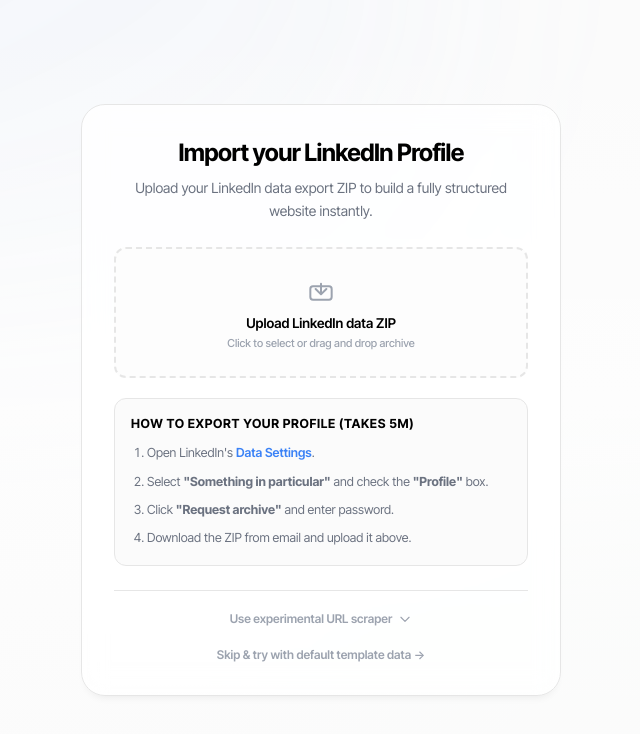
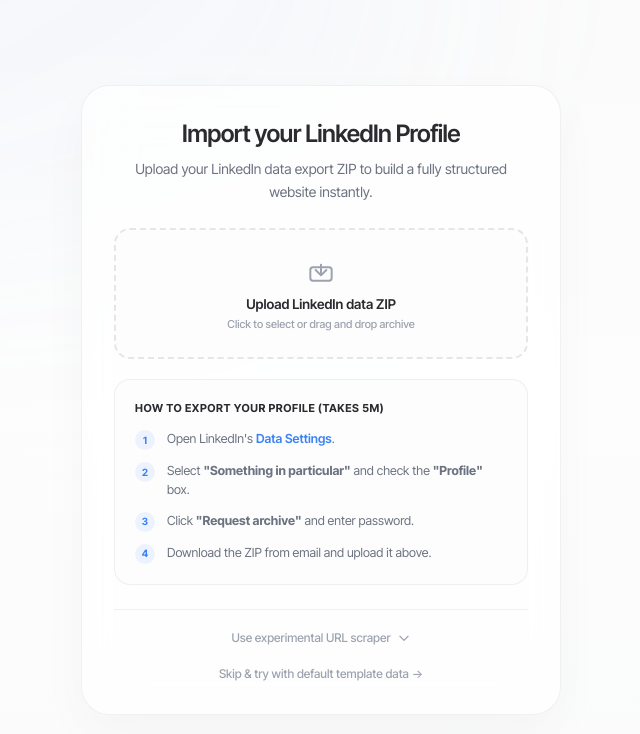
Before and after one commit to ahmedzulfi/linked, a Next.js app: page /onboarding in a window 1280 px wide. Shown: the top 734 px of the page, without its empty margins (319-959 px from the left). Built offline with nearby package versions, Linux system fonts and the light colour scheme.

Commit message:
feat: implement Webild design system aesthetics on onboarding UI steps and components

```diff
--- a/app/onboarding/page.tsx
+++ b/app/onboarding/page.tsx
@@ -379,12 +379,12 @@
                 animate={{ opacity: 1, scale: 1, y: 0 }}
                 exit={{ opacity: 0, scale: 0.95, y: -8 }}
                 transition={{ duration: 0.22, ease: [0.23, 1, 0.32, 1] }}
-                className="bg-white/80 backdrop-blur-md border border-[#E6E6E6] rounded-[24px] shadow-[0px_6px_10px_-6px_rgba(0,0,0,0.09)] p-8 flex flex-col w-full max-w-[480px]"
+                className="bg-white/70 backdrop-blur-xl border border-[#E6E6E6]/60 rounded-[28px] shadow-[0_20px_50px_rgba(0,0,0,0.03)] p-8 flex flex-col w-full max-w-[480px] select-none"
               >
-                <h1 className="text-2xl font-bold tracking-tight text-black text-center mb-2 font-inter-tight">
+                <h1 className="text-2xl font-semibold tracking-tight text-[#2A2A2F] text-center mb-2 font-inter">
                   Import your LinkedIn Profile
                 </h1>
-                <p className="text-[14px] text-gray-500 text-center mb-6 leading-relaxed">
+                <p className="text-[14px] text-gray-500 text-center mb-6 leading-relaxed font-inter">
                   Upload your LinkedIn data export ZIP to build a fully structured website instantly.
                 </p>
 
@@ -392,7 +392,7 @@
                 <div className="flex flex-col gap-3 w-full mb-5">
                   <label
                     htmlFor="zip-upload-primary"
-                    className="w-full flex flex-col items-center justify-center border-2 border-dashed border-[#E6E6E6] hover:border-[#8DB8FF] rounded-xl p-6 bg-[#FBFBFB]/50 cursor-pointer transition-colors duration-150 relative text-center"
+                    className="w-full flex flex-col items-center justify-center border-2 border-dashed border-[#E6E6E6] hover:border-[#8DB8FF] rounded-2xl p-6 bg-[#FBFBFB]/50 hover:bg-[#8DB8FF]/5 cursor-pointer transition-[border-color,background-color,box-shadow,transform] duration-150 hover:shadow-[0_0_20px_rgba(141,184,255,0.12)] active:scale-[0.98] relative text-center group"
                   >
                     <input
                       id="zip-upload-primary"
@@ -402,12 +402,12 @@
                       className="hidden"
                       disabled={isImporting}
                     />
-                    <svg className="w-8 h-8 text-gray-400 mb-2" fill="none" stroke="currentColor" viewBox="0 0 24 24">
+                    <svg className="w-8 h-8 text-gray-400 mb-2 transition-transform duration-200 group-hover:scale-105" fill="none" stroke="currentColor" viewBox="0 0 24 24">
                       <path strokeLinecap="round" strokeLinejoin="round" strokeWidth="1.5" d="M12 16v-8m0 8l-4-4m4 4l4-4M4 12v6a2 2 0 002 2h12a2 2 0 002-2v-6a2 2 0 00-2-2H6a2 2 0 00-2 2z" />
                     </svg>
                     {zipFile ? (
                       <div className="flex flex-col items-center gap-1">
-                        <span className="text-[13px] font-semibold text-black truncate max-w-[280px]">
+                        <span className="text-[13px] font-semibold text-[#2A2A2F] truncate max-w-[280px]">
                           {zipFile.name}
                         </span>
                         <span className="text-[11px] text-gray-500 font-medium">
@@ -416,7 +416,7 @@
                       </div>
                     ) : (
                       <div className="flex flex-col items-center gap-0.5">
-                        <span className="text-[13.5px] font-semibold text-black">
+                        <span className="text-[13.5px] font-semibold text-[#2A2A2F]">
                           Upload LinkedIn data ZIP
                         </span>
                         <span className="text-[11px] text-gray-400 font-medium">
@@ -430,7 +430,7 @@
                     <button
                       onClick={handleUploadZip}
                       disabled={isImporting}
-                      className="h-11 bg-[#2A2A2F] hover:bg-[#3A3A42] text-white text-[13px] font-bold rounded-xl transition-all active:scale-[0.97] transition-transform flex items-center justify-center gap-1.5 shadow-sm disabled:opacity-50"
+                      className="h-10 w-full bg-[#2A2A2F] hover:bg-[#3A3A42] text-white text-[12px] font-medium rounded-[13px] transition-[background-color,box-shadow,transform] duration-100 active:scale-[0.97] flex items-center justify-center gap-1.5 shadow-[0px_6px_10px_-6px_rgba(0,0,0,0.09)] disabled:opacity-50 cursor-pointer"
                     >
                       {isImporting ? (
                         <span className="flex items-center gap-2">
@@ -445,41 +445,34 @@
                 </div>
 
                 {/* Step-by-Step Instructions */}
-                <div className="bg-[#FBFBFB] border border-[#E6E6E6] rounded-xl p-4 mb-6 text-left">
-                  <h3 className="text-[12.5px] font-bold text-black uppercase tracking-wider mb-2.5">
+                <div className="bg-[#FBFBFB]/40 border border-[#E6E6E6]/60 rounded-2xl p-5 mb-6 text-left">
+                  <h3 className="text-[11px] font-bold text-[#2A2A2F] uppercase tracking-wider mb-3.5">
                     How to export your profile (takes 5m)
                   </h3>
-                  <ol className="text-[12.5px] text-gray-500 space-y-2 list-decimal pl-4 leading-relaxed">
-                    <li>
-                      Open LinkedIn's{" "}
-                      <a
-                        href="https://www.linkedin.com/psettings/member-data"
-                        target="_blank"
-                        rel="noopener noreferrer"
-                        className="text-[#3b82f6] font-semibold hover:underline"
-                      >
-                        Data Settings
-                      </a>.
-                    </li>
-                    <li>
-                      Select <strong>"Something in particular"</strong> and check the <strong>"Profile"</strong> box.
-                    </li>
-                    <li>
-                      Click <strong>"Request archive"</strong> and enter password.
-                    </li>
-                    <li>
-                      Download the ZIP from email and upload it above.
-                    </li>
-                  </ol>
+                  <div className="space-y-3">
+                    {[
+                      { num: 1, text: <>Open LinkedIn's <a href="https://www.linkedin.com/psettings/member-data" target="_blank" rel="noopener noreferrer" className="text-[#3b82f6] font-semibold hover:underline">Data Settings</a>.</> },
+                      { num: 2, text: <>Select <strong>"Something in particular"</strong> and check the <strong>"Profile"</strong> box.</> },
+                      { num: 3, text: <>Click <strong>"Request archive"</strong> and enter password.</> },
+                      { num: 4, text: <>Download the ZIP from email and upload it above.</> }
+                    ].map((item) => (
+                      <div key={item.num} className="flex gap-3 text-[12.5px] text-gray-500">
+                        <span className="w-5 h-5 rounded-full bg-[#8DB8FF]/15 text-[#3b82f6] text-[10px] font-bold flex items-center justify-center shrink-0 select-none">
+                          {item.num}
+                        </span>
+                        <span className="leading-normal">{item.text}</span>
+                      </div>
+                    ))}
+                  </div>
                 </div>
 
-                <div className="h-px bg-[#E6E6E6] w-full mb-5" />
+                <div className="h-[1px] bg-[#E6E6E6]/60 w-full mb-5" />
 
                 {/* Experimental URL Scraper Toggle */}
                 <div className="flex flex-col w-full mb-3">
                   <button
                     onClick={() => setShowUrlOption(!showUrlOption)}
-                    className="text-xs font-semibold text-gray-400 hover:text-black flex items-center justify-center gap-1.5 transition-colors self-center bg-transparent border-none cursor-pointer"
+                    className="text-xs font-medium text-gray-400 hover:text-[#2A2A2F] flex items-center justify-center gap-1.5 transition-[color,transform] duration-150 active:scale-[0.95] self-center bg-transparent border-none cursor-pointer select-none"
                   >
                     <span>{showUrlOption ? "Hide experimental options" : "Use experimental URL scraper"}</span>
                     <svg
@@ -508,16 +501,16 @@
                             value={url}
                             onChange={(e) => setUrl(e.target.value)}
                             onKeyDown={(e) => e.key === "Enter" && handleStartScrape(url)}
-                            className="w-full h-11 px-4 rounded-xl bg-[#FBFBFB] border border-[#E6E6E6] focus:border-[#8DB8FF] focus:ring-1 focus:ring-[#8DB8FF] outline-none text-[14px] font-medium text-black transition-colors"
+                            className="ds-input"
                           />
                           <button
                             onClick={() => handleStartScrape(url)}
-                            className="h-10 bg-neutral-100 hover:bg-neutral-200 text-black text-[12.5px] font-bold rounded-xl transition-all active:scale-[0.97] transition-transform flex items-center justify-center gap-1.5 border border-[#E6E6E6]"
+                            className="h-10 bg-[#F3F3F3] hover:bg-[#EAEAEA] text-black text-[12px] font-medium rounded-[13px] border border-[#E6E6E6] transition-[background-color,border-color,transform] duration-100 active:scale-[0.97] flex items-center justify-center gap-1.5 cursor-pointer"
                           >
                             Scrape Profile URL
                           </button>
                         </div>
-                        <p className="text-[11px] text-gray-400 leading-relaxed text-center">
+                        <p className="text-[11px] text-gray-400 leading-relaxed text-center font-inter">
                           ⚠️ LinkedIn's security blocking is highly aggressive. URL scraping frequently encounters security checkpoints (authwalls). ZIP upload is recommended.
                         </p>
                       </motion.div>
@@ -528,7 +521,7 @@
                 {/* Instant Skip / Demo Data */}
                 <button
                   onClick={handleManualImport}
-                  className="mt-2 text-xs font-semibold text-gray-400 hover:text-black self-center transition-colors bg-transparent border-none cursor-pointer"
+                  className="mt-2 text-xs font-medium text-gray-400 hover:text-[#2A2A2F] self-center transition-[color,transform] duration-150 active:scale-[0.95] bg-transparent border-none cursor-pointer"
                 >
                   Skip & try with default template data →
                 </button>
@@ -543,13 +536,13 @@
                 animate={{ opacity: 1, scale: 1, y: 0 }}
                 exit={{ opacity: 0, scale: 0.95, y: -8 }}
                 transition={{ duration: 0.22, ease: [0.23, 1, 0.32, 1] }}
-                className="bg-white/80 backdrop-blur-md border border-[#E6E6E6] rounded-[24px] shadow-[0px_6px_10px_-6px_rgba(0,0,0,0.09)] w-full max-w-lg overflow-hidden flex flex-col p-8"
+                className="bg-white/80 backdrop-blur-md border border-[#E6E6E6] rounded-[24px] shadow-[0px_6px_10px_-6px_rgba(0,0,0,0.09)] w-full max-w-lg overflow-hidden flex flex-col p-8 select-none"
               >
                 <div className="cn-card-header group/card-header @container/card-header grid auto-rows-min items-start has-data-[slot=card-action]:grid-cols-[1fr_auto] has-data-[slot=card-description]:grid-rows-[auto_auto] mb-6">
-                  <div className="cn-card-title cn-font-heading leading-none font-semibold text-lg text-black">
+                  <div className="cn-card-title cn-font-heading leading-none font-semibold text-lg text-black font-inter">
                     Generating your portfolio
                   </div>
-                  <div className="cn-card-description text-sm text-gray-500 mt-1">
+                  <div className="cn-card-description text-sm text-gray-500 mt-1 font-inter">
                     Building your professional website from LinkedIn
                   </div>
                 </div>
@@ -587,7 +580,7 @@
                       const showSeparator = idx < arr.length - 1;
 
                       return (
-                        <li key={idx} className="grid items-center text-primary mt-1 gap-x-0">
+                        <li key={idx} className="grid items-center text-[#2A2A2F] mt-1 gap-x-0">
                           <div
                             className="timeline-dot col-start-2 col-end-3 row-start-1 row-end-1 flex items-center justify-center rounded-full border-none mb-1.25"
                             role="status"
@@ -612,7 +605,7 @@
                             )}
                             {status === "loading" && (
                               <svg
-                                className="lucide lucide-loader text-primary size-5 animate-spin"
+                                className="lucide lucide-loader text-[#2A2A2F] size-5 animate-spin"
                                 height="20"
                                 width="20"
                                 aria-hidden="true"
@@ -668,11 +661,11 @@
                           )}
 
                           <p
-                            className="row-start-1 row-end-1 line-clamp-1 max-w-full truncate col-start-3 col-end-4 mr-auto text-left text-base font-medium ml-4 flex items-center gap-1.5"
+                            className="row-start-1 row-end-1 line-clamp-1 max-w-full truncate col-start-3 col-end-4 mr-auto text-left text-base ml-4 flex items-center gap-1.5"
                             aria-level={3}
                             role="heading"
                           >
-                            <span className={status === "upcoming" ? "text-gray-400" : "text-black"}>
+                            <span className={`font-medium ${status === "upcoming" ? "text-gray-400" : "text-[#2A2A2F] font-semibold font-inter"}`}>
                               {s.title}
                             </span>
                             {status === "loading" && (
@@ -688,7 +681,7 @@
                                 >
                                   <circle cx="12" cy="12" r="6" />
                                 </svg>
-                                <span className="text-gray-400 text-xs font-normal">
+                                <span className="text-gray-400 text-xs font-normal font-inter">
                                   Running...
                                 </span>
                               </>
@@ -696,7 +689,7 @@
                           </p>
 
                           <div className="text-card-foreground row-start-2 row-end-2 pb-8 col-start-3 col-end-4 mr-auto text-left ml-4">
-                            <span className="text-gray-400 text-sm">
+                            <span className="text-gray-400 text-sm font-inter">
                               {s.description}
                             </span>
                           </div>
@@ -716,14 +709,14 @@
                 animate={{ opacity: 1, scale: 1, y: 0 }}
                 exit={{ opacity: 0, scale: 0.95, y: -8 }}
                 transition={{ duration: 0.22, ease: [0.23, 1, 0.32, 1] }}
-                className="bg-white/95 backdrop-blur-md border border-[#E6E6E6] rounded-[24px] shadow-[0px_6px_10px_-6px_rgba(0,0,0,0.09)] p-8 flex flex-col"
+                className="bg-white/70 backdrop-blur-xl border border-[#E6E6E6]/60 rounded-[28px] shadow-[0_20px_50px_rgba(0,0,0,0.03)] p-8 flex flex-col w-full max-w-[480px] select-none"
               >
-                <div className="w-10 h-10 rounded-xl bg-red-50 flex items-center justify-center mb-5 shadow-[0px_6px_10px_-6px_rgba(0,0,0,0.09)]">
+                <div className="w-10 h-10 rounded-xl bg-red-50 flex items-center justify-center mb-5 shadow-sm border border-[#E6E6E6]/40">
                   <AlertCircle className="w-5 h-5 text-[#E45A5A]" />
                 </div>
 
-                <h2 className="text-xl font-bold text-black mb-2 font-inter-tight">Could not fetch public profile.</h2>
-                <div className="text-[14px] text-gray-500 leading-relaxed mb-5">
+                <h2 className="text-xl font-semibold text-[#2A2A2F] mb-2 font-inter">Could not fetch public profile</h2>
+                <div className="text-[13.5px] text-gray-500 leading-relaxed mb-6 font-inter">
                   {isAuthwallError ? (
                     <span>
                       LinkedIn couldn't be read publicly. This is normal — upload your data export instead. You can download it from{" "}
@@ -756,7 +749,7 @@
                 <div className="flex flex-col items-center gap-3 w-full mb-6">
                   <label
                     htmlFor="zip-upload"
-                    className="w-full flex flex-col items-center justify-center border-2 border-dashed border-[#E6E6E6] hover:border-[#8DB8FF] rounded-xl p-6 bg-[#FBFBFB] cursor-pointer transition-colors duration-150 relative text-center"
+                    className="w-full flex flex-col items-center justify-center border-2 border-dashed border-[#E6E6E6] hover:border-[#8DB8FF] rounded-2xl p-6 bg-[#FBFBFB]/50 hover:bg-[#8DB8FF]/5 cursor-pointer transition-[border-color,background-color,box-shadow,transform] duration-150 hover:shadow-[0_0_20px_rgba(141,184,255,0.12)] active:scale-[0.98] relative text-center group"
                   >
                     <input
                       id="zip-upload"
@@ -766,12 +759,12 @@
                       className="hidden"
                       disabled={isImporting}
                     />
-                    <svg className="w-8 h-8 text-gray-400 mb-2" fill="none" stroke="currentColor" viewBox="0 0 24 24">
+                    <svg className="w-8 h-8 text-gray-400 mb-2 transition-transform duration-200 group-hover:scale-105" fill="none" stroke="currentColor" viewBox="0 0 24 24">
                       <path strokeLinecap="round" strokeLinejoin="round" strokeWidth="1.5" d="M12 16v-8m0 8l-4-4m4 4l4-4M4 12v6a2 2 0 002 2h12a2 2 0 002-2v-6a2 2 0 00-2-2H6a2 2 0 00-2 2z" />
                     </svg>
                     {zipFile ? (
                       <div className="flex flex-col items-center gap-1">
-                        <span className="text-[13px] font-semibold text-black truncate max-w-[280px]">
+                        <span className="text-[13px] font-semibold text-[#2A2A2F] truncate max-w-[280px]">
                           {zipFile.name}
                         </span>
                         <span className="text-[11px] text-gray-500 font-medium">
@@ -780,10 +773,10 @@
                       </div>
                     ) : (
                       <div className="flex flex-col items-center gap-0.5">
-                        <span className="text-[13px] font-semibold text-black">
+                        <span className="text-[13.5px] font-semibold text-[#2A2A2F]">
                           Upload LinkedIn data export ZIP
                         </span>
-                        <span className="text-[11px] text-gray-500 font-medium">
+                        <span className="text-[11px] text-gray-400 font-medium">
                           Should contain Profile.csv and Positions.csv
                         </span>
                       </div>
@@ -794,9 +787,16 @@
                     <button
                       onClick={handleUploadZip}
                       disabled={isImporting}
-                      className="w-full h-10 bg-[#3b82f6] hover:bg-[#2563eb] text-white text-[12.5px] font-bold rounded-xl transition-all active:scale-[0.97] transition-transform flex items-center justify-center gap-1.5 shadow-[0px_6px_10px_-6px_rgba(0,0,0,0.09)] disabled:opacity-50"
+                      className="w-full h-10 bg-[#2A2A2F] hover:bg-[#3A3A42] text-white text-[12px] font-medium rounded-[13px] transition-[background-color,box-shadow,transform] duration-100 active:scale-[0.97] flex items-center justify-center gap-1.5 shadow-[0px_6px_10px_-6px_rgba(0,0,0,0.09)] disabled:opacity-50 cursor-pointer"
                     >
-                      {isImporting ? "Processing..." : "Import Profile ZIP"}
+                      {isImporting ? (
+                        <span className="flex items-center gap-2">
+                          <span className="w-4 h-4 rounded-full border-2 border-white border-t-transparent animate-spin" />
+                          Processing...
+                        </span>
+                      ) : (
+                        "Import Profile ZIP"
+                      )}
                     </button>
                   )}
                 </div>
@@ -804,15 +804,15 @@
                 <div className="flex gap-3 w-full">
                   <button
                     onClick={handleBackToInput}
-                    className="flex-1 h-10 border border-[#E6E6E6] hover:bg-gray-50 text-black text-[12.5px] font-bold rounded-xl transition-colors active:scale-[0.97] transition-transform flex items-center justify-center gap-1.5"
+                    className="flex-1 h-10 bg-white border border-[#E6E6E6] hover:bg-[#FBFBFB] text-black text-[12px] font-medium rounded-[13px] transition-[background-color,border-color,transform] duration-100 active:scale-[0.97] flex items-center justify-center gap-1.5 cursor-pointer"
                   >
-                    <ArrowLeft className="w-4 h-4" /> Try again
+                    <ArrowLeft className="w-3.5 h-3.5" /> Try again
                   </button>
                   <button
                     onClick={handleManualImport}
-                    className="flex-1 h-10 bg-[#2A2A2F] hover:bg-[#3A3A42] text-white text-[12.5px] font-bold rounded-xl transition-colors active:scale-[0.97] transition-transform flex items-center justify-center gap-1.5 shadow-sm"
+                    className="flex-1 h-10 bg-[#F3F3F3] hover:bg-[#EAEAEA] text-black text-[12px] font-medium rounded-[13px] border border-[#E6E6E6]/60 transition-[background-color,border-color,transform] duration-100 active:scale-[0.97] flex items-center justify-center gap-1.5 cursor-pointer"
                   >
-                    Load Default Data <ArrowRight className="w-4 h-4" />
+                    Load Default Data <ArrowRight className="w-3.5 h-3.5" />
                   </button>
                 </div>
               </motion.div>
```
Also changed, not shown: 1 other file (tests, documents, lock files or other folders).
